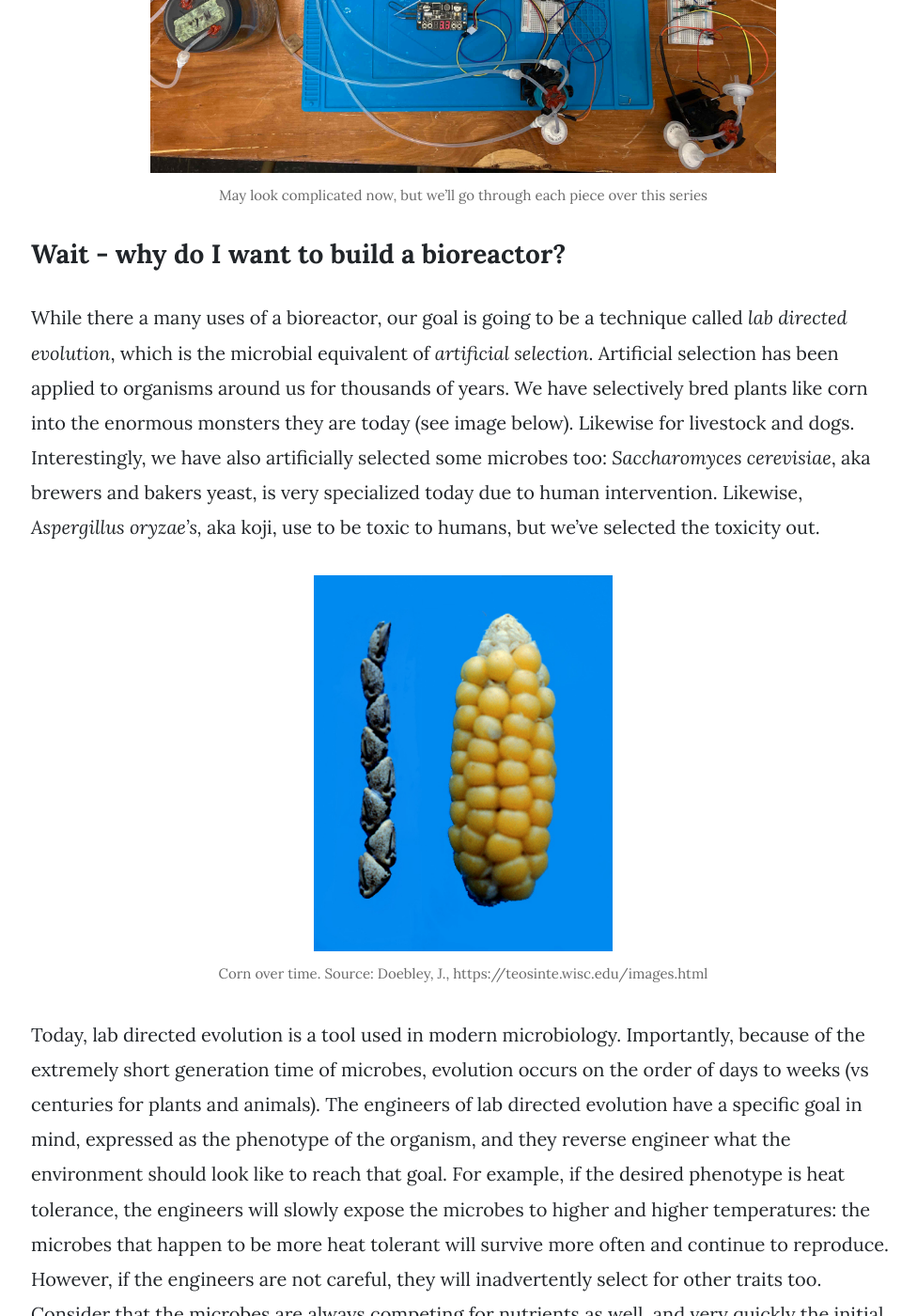
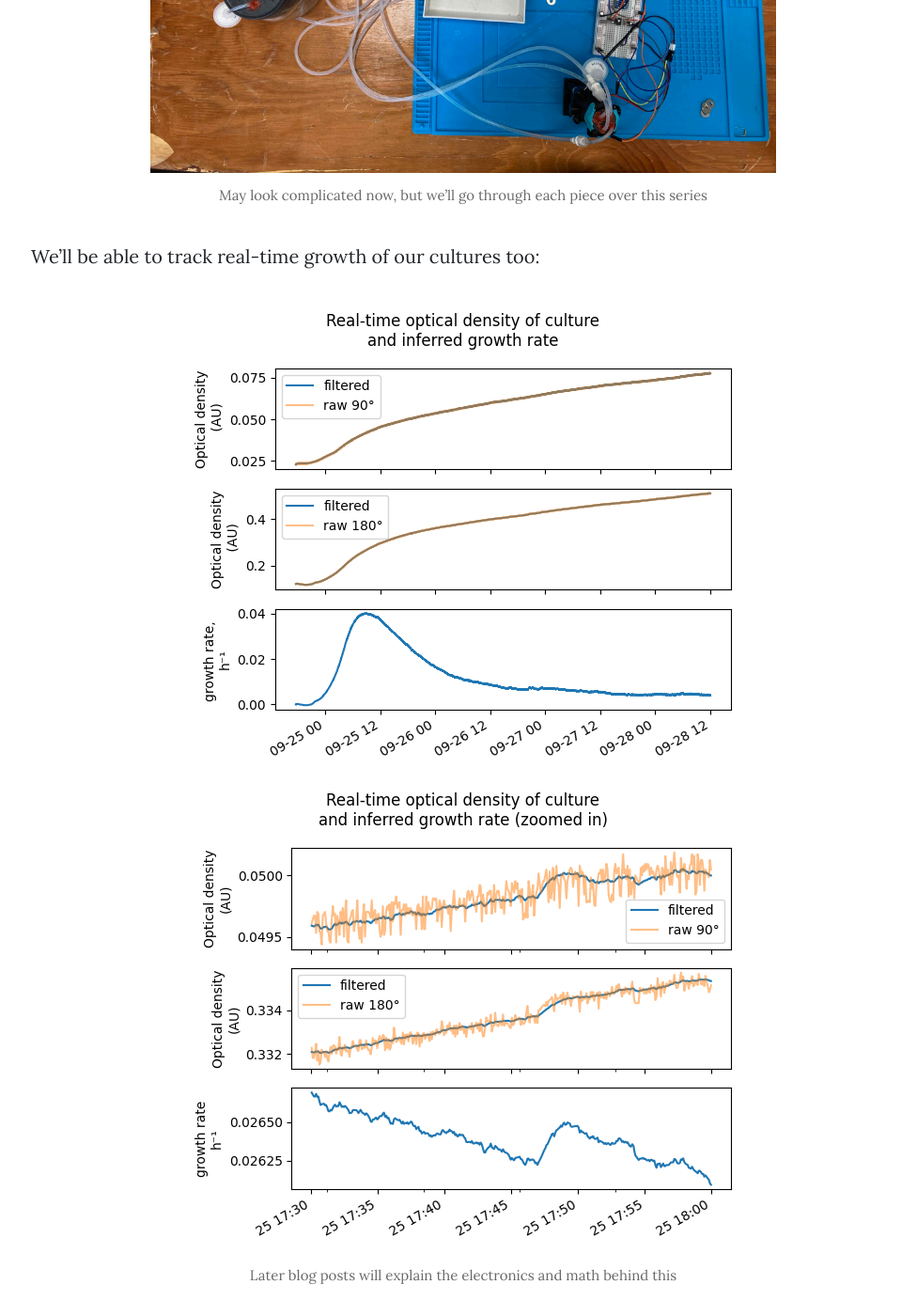
Before and after one commit to ControlledMold/ControlledMold.github.io, a Jekyll site: the page built from _posts/2020-09-18-building-a-bioreactor-introduction.md, in a window 1280 px wide and 1400 px high, scrolled down 1331 px. Shown: the whole window at 94% size, without its empty margins (147-1123 px from the left). Built offline with Jekyll 4.4.1, drawn with Linux system fonts in a browser that asks for light colours; nearby versions of some CDN libraries; comment, search, counter and statistics services are not loaded.

Commit message:
new images of rt detection

```diff
--- a/_posts/2020-09-18-building-a-bioreactor-introduction.md
+++ b/_posts/2020-09-18-building-a-bioreactor-introduction.md
@@ -15,6 +15,16 @@ Let's jump right into *what even is a bioreactor*. My friend Luiggi said it best
 
 ![our final product](/assets/images/bioreactor_project/introduction/whole.jpeg){:height="500" .center}
 *May look complicated now, but we'll go through each piece over this series*
+
+
+We'll be able to track real-time growth of our cultures too:
+
+![real time inference 1](/assets/images/bioreactor_project/introduction/rt1.png){:height="500" .center}
+![real time inference 2](/assets/images/bioreactor_project/introduction/rt2.png){:height="500" .center}
+*Later blog posts will explain the electronics and math behind this*
+
+
+
 ### Wait - why do I want to build a bioreactor?
 
 While there a many uses of a bioreactor, our goal is going to be a technique called *lab directed evolution*, which is the microbial equivalent of *artificial selection*. Artificial selection has been applied to organisms around us for thousands of years. We have selectively bred plants like corn into the enormous monsters they are today (see image below). Likewise for livestock and dogs. Interestingly, we have also artificially selected some microbes too: *Saccharomyces cerevisiae*, aka brewers and bakers yeast, is very specialized today due to human intervention. Likewise, *Aspergillus oryzae's,* aka koji, use to be toxic to humans, but we've selected the toxicity out.
```
Also changed, not shown: assets/images/bioreactor_project/introduction/rt1.png (added), assets/images/bioreactor_project/introduction/rt2.png (added), assets/images/bioreactor_project/introduction/whole.jpeg.
